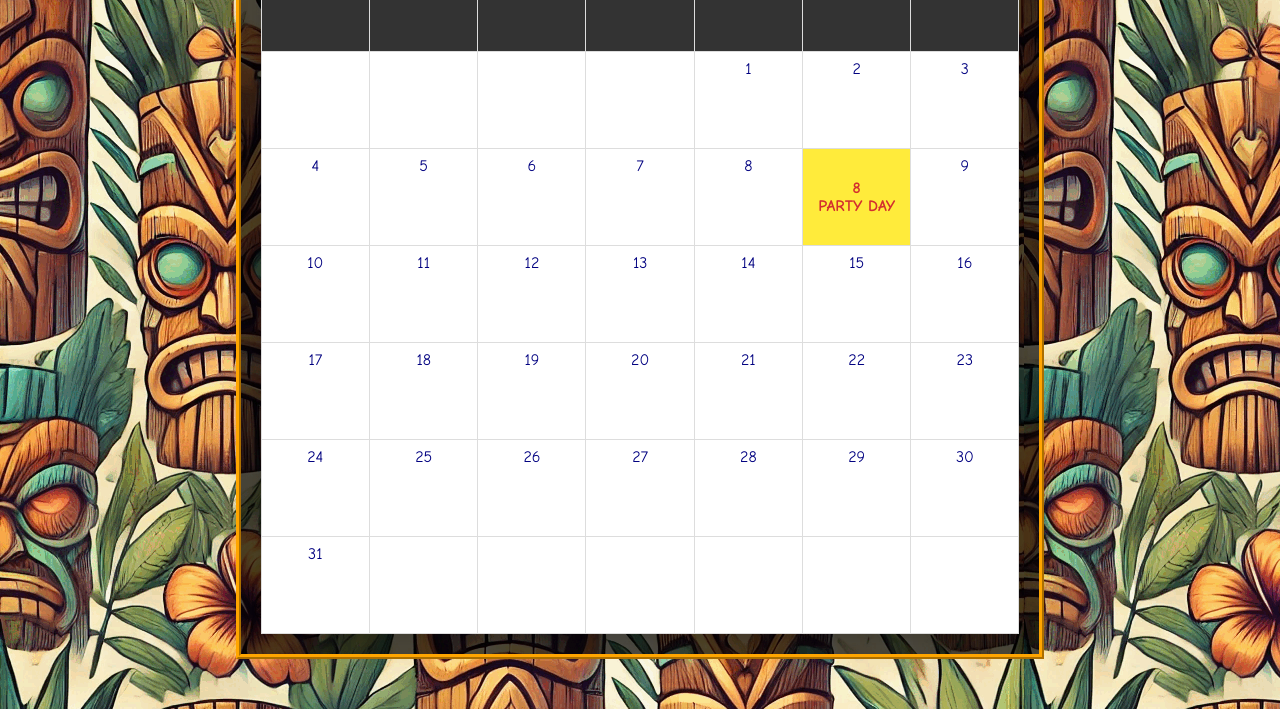
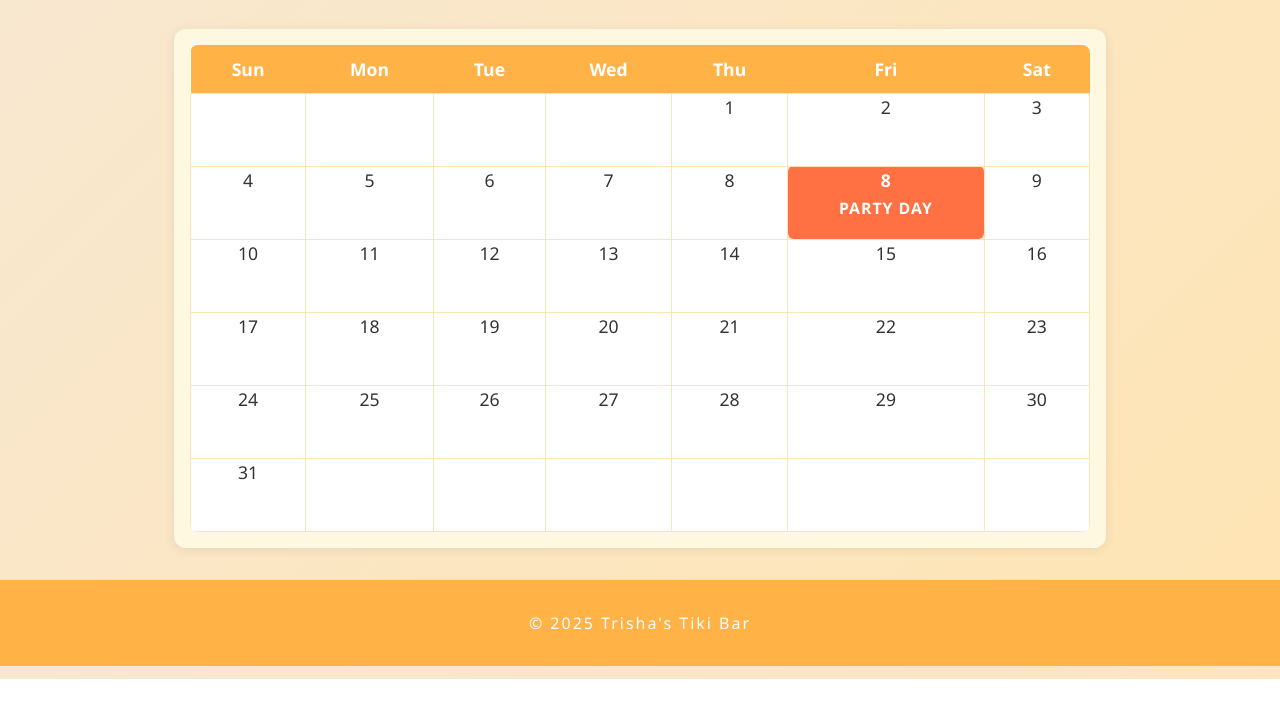
Before and after one commit to mikeybot/trishastikibar.com, a plain HTML site: page src/events.html in a window 1280 px wide. Shown: the part 121-830 px from the top of the page. After the commit the page ends 800 px from the top, so only its background shows below. Drawn offline with Linux system fonts and the light colour scheme.

Commit message:
updated menu

```diff
--- a/src/events.html
+++ b/src/events.html
@@ -4,81 +4,62 @@
 <head>
     <meta charset="UTF-8">
     <title>Tiki Bar Event Calendar</title>
+    <meta name="viewport" content="width=device-width, initial-scale=1">
     <link rel="stylesheet" href="styles.css">
 </head>
 
 <body>
-    <div class="container">
-        <table class="cal-table">
+    <header class="site-header">
+        <h1>Tiki Bar Event Calendar</h1>
+    </header>
+    <main class="container" role="main">
+        <section aria-label="Event Calendar">
+            <table class="cal-table" role="grid">
                 <thead class="cal-thead">
-                <tr class="cal-tr">
-                    <th class="cal-th">Sun</th>
-                    <th class="cal-th">Mon</th>
-                    <th class="cal-th">Tue</th>
-                    <th class="cal-th">Wed</th>
-                    <th class="cal-th">Thu</th>
-                    <th class="cal-th">Fri</th>
-                    <th class="cal-th">Sat</th>
+                    <tr>
+                        <th scope="col">Sun</th>
+                        <th scope="col">Mon</th>
+                        <th scope="col">Tue</th>
+                        <th scope="col">Wed</th>
+                        <th scope="col">Thu</th>
+                        <th scope="col">Fri</th>
+                        <th scope="col">Sat</th>
                     </tr>
                 </thead>
                 <tbody>
-                <tr class="cal-tr">
-                    <td class="cal-td"></td>
-                    <td class="cal-td"></td>
-                    <td class="cal-td"></td>
-                    <td class="cal-td"></td>
-                    <td class="cal-td">1</td>
-                    <td class="cal-td">2</td>
-                    <td class="cal-td">3</td>
+                    <tr>
+                        <td></td><td></td><td></td><td></td>
+                        <td>1</td><td>2</td><td>3</td>
                     </tr>
-                <tr class="cal-tr">
-                    <td class="cal-td">4</td>
-                    <td class="cal-td">5</td>
-                    <td class="cal-td">6</td>
-                    <td class="cal-td">7</td>
-                    <td class="cal-td">8</td>
-                    <td class="party-day">8<br />PARTY DAY</td>
-                    <td class="cal-td">9</td>
+                    <tr>
+                        <td>4</td><td>5</td><td>6</td><td>7</td>
+                        <td>8</td>
+                        <td class="party-day" aria-label="Party Day">8<br /><span>PARTY DAY</span></td>
+                        <td>9</td>
                     </tr>
-                <tr class="cal-tr">
-                    <td class="cal-td">10</td>
-                    <td class="cal-td">11</td>
-                    <td class="cal-td">12</td>
-                    <td class="cal-td">13</td>
-                    <td class="cal-td">14</td>
-                    <td class="cal-td">15</td>
-                    <td class="cal-td">16</td>
+                    <tr>
+                        <td>10</td><td>11</td><td>12</td><td>13</td>
+                        <td>14</td><td>15</td><td>16</td>
                     </tr>
-                <tr class="cal-tr">
-                    <td class="cal-td">17</td>
-                    <td class="cal-td">18</td>
-                    <td class="cal-td">19</td>
-                    <td class="cal-td">20</td>
-                    <td class="cal-td">21</td>
-                    <td class="cal-td">22</td>
-                    <td class="cal-td">23</td>
+                    <tr>
+                        <td>17</td><td>18</td><td>19</td><td>20</td>
+                        <td>21</td><td>22</td><td>23</td>
                     </tr>
-                <tr class="cal-tr">
-                    <td class="cal-td">24</td>
-                    <td class="cal-td">25</td>
-                    <td class="cal-td">26</td>
-                    <td class="cal-td">27</td>
-                    <td class="cal-td">28</td>
-                    <td class="cal-td">29</td>
-                    <td class="cal-td">30</td>
+                    <tr>
+                        <td>24</td><td>25</td><td>26</td><td>27</td>
+                        <td>28</td><td>29</td><td>30</td>
                     </tr>
-                <tr class="cal-tr">
-                    <td class="cal-td">31</td>
-                    <td class="cal-td"></td>
-                    <td class="cal-td"></td>
-                    <td class="cal-td"></td>
-                    <td class="cal-td"></td>
-                    <td class="cal-td"></td>
-                    <td class="cal-td"></td>
+                    <tr>
+                        <td>31</td><td></td><td></td><td></td>
+                        <td></td><td></td><td></td>
                     </tr>
                 </tbody>
             </table>
-    </div>
+        </section>
+    </main>
+    <footer class="site-footer">
+        <p>&copy; 2025 Trisha's Tiki Bar</p>
+    </footer>
 </body>
 
 </html>
--- a/src/styles.css
+++ b/src/styles.css
@@ -1,78 +1,93 @@
+/* /src/trishastikibar.com/src/styles.css */
 body {
-    background: url('images/background.gif') repeat;
-    font-family: 'Comic Sans MS', cursive;
-    color: yellow;
-    text-align: center;
+    font-family: 'Segoe UI', Arial, sans-serif;
+    background: linear-gradient(135deg, #f8e8d2 0%, #ffe5b4 100%);
+    margin: 0;
+    color: #333;
 }
 
-.banner {
-    font-size: 24px;
-    font-weight: bold;
-    color: red;
-    background: black;
-    padding: 10px;
+.site-header, .site-footer {
+    text-align: center;
+    background: #ffb347;
+    color: #fff;
+    padding: 1rem 0;
+    letter-spacing: 2px;
 }
 
 .container {
-    background: rgba(0, 0, 0, 0.7);
-    padding: 20px;
-    border: 5px ridge orange;
-    margin: 50px auto;
-    width: 60%;
-}
-
-.nav {
-    list-style-type: none;
-    padding: 0;
-}
-
-.nav li {
-    display: inline;
-    margin: 10px;
-}
-
-.nav a {
-    color: lime;
-    text-decoration: none;
-    font-weight: bold;
-    background: purple;
-    padding: 10px;
-    border-radius: 10px;
-}
-
-.center {
-    display: block;
-    margin: 10px auto;
-}
-
-ul {
-    list-style: none;
+    max-width: 900px;
+    margin: 2rem auto;
+    padding: 1rem;
+    background: #fff8e1;
+    border-radius: 12px;
+    box-shadow: 0 2px 12px rgba(0,0,0,0.08);
 }
 
 .cal-table {
+    width: 100%;
     border-collapse: collapse;
-      background-color: white;
-      box-shadow: 0 4px 10px rgba(0, 0, 0, 0.1);
-      margin: 0 auto;
+    font-size: 1.1rem;
+    background: #fff;
+    border-radius: 8px;
+    overflow: hidden;
 }
 
-.cal-th, .cal-td {
-      border: 1px solid #ddd;
-      width: 100px;
-      height: 80px;
-      color: navy;
+.cal-thead th {
+    background: #ffb347;
+    color: #fff;
+    padding: 0.75rem;
+    font-weight: 600;
+    border: none;
+}
+
+.cal-table td {
+    border: 1px solid #ffe5b4;
+    height: 70px;
     text-align: center;
     vertical-align: top;
-      padding: 0.5rem;
+    position: relative;
+    transition: background 0.2s;
 }
 
-.cal-th {
-      background-color: #333;
-      color: white;
+.cal-table td:hover {
+    background: #ffe5b4;
+    cursor: pointer;
 }
 
 .party-day {
-      background-color: #ffeb3b;
+    background: #ff7043;
+    color: #fff;
     font-weight: bold;
-      color: #d32f2f;
+    border-radius: 6px;
+    box-shadow: 0 0 8px #ff7043a0;
 }
+
+.party-day span {
+    display: block;
+    font-size: 0.9em;
+    margin-top: 0.3em;
+    letter-spacing: 1px;
+}
+
+.menu-image-section {
+    display: flex;
+    justify-content: center;
+    margin-top: 2rem;
+}
+.menu-img {
+    max-width: 100%;
+    height: auto;
+    border-radius: 12px;
+    box-shadow: 0 2px 12px rgba(0,0,0,0.08);
+}
+
+@media (max-width: 600px) {
+    .container {
+        padding: 0.5rem;
+    }
+    .cal-table td, .cal-thead th {
+        font-size: 0.9rem;
+        padding: 0.5rem;
+        height: 40px;
+    }
+}
```
Also changed, not shown: src/index.html (+19 -6 lines), src/menu.html (+20 -12 lines), 1 other file. Lines whose indentation alone changed are shown as unchanged.
